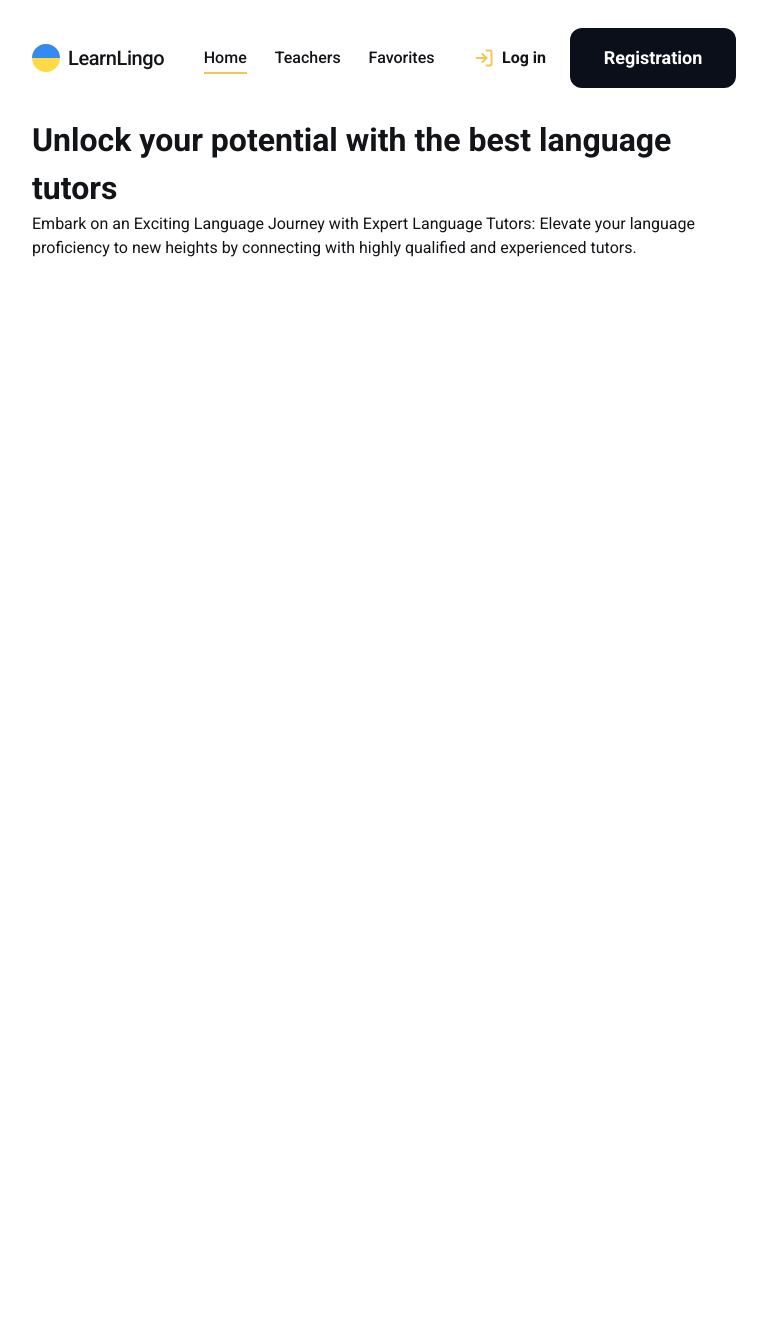
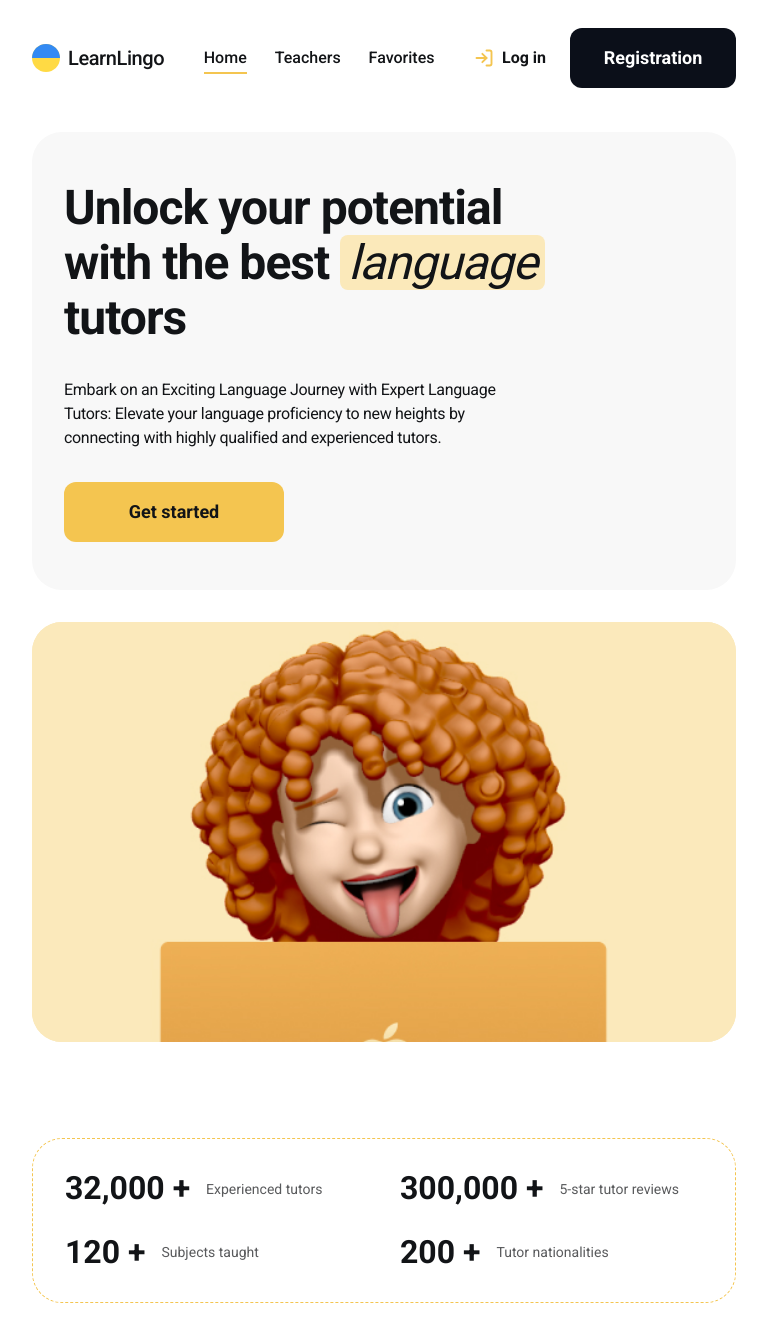
Before and after one commit to Natalia-Skoropad/learn-lingo, a Next.js app: page / in a window 1280 px wide. Shown: the top 1342 px of the page, without its empty margins (256-1023 px from the left). Before the commit the page ends 800 px from the top, so only its background shows below. Built offline with nearby package versions, Linux system fonts and the light colour scheme.

Commit message:
add responsive home hero section, stats block, and seo metadata

```diff
--- a/app/favorites/page.tsx
+++ b/app/favorites/page.tsx
@@ -18,7 +18,7 @@ export const metadata: Metadata = {
     siteName: 'LearnLingo',
     images: [
       {
-        url: '/curly-red-haired-girl-sitting-at-the-computer-and-sticking-out-her tongue.jpg',
+        url: '/curly-red-haired-girl-sitting-at-the-computer-and-sticking-out-her-tongue.jpg',
         width: 1200,
         height: 630,
         alt: '',
@@ -32,7 +32,7 @@ export const metadata: Metadata = {
     title: '',
     description: '',
     images: [
-      '/curly-red-haired-girl-sitting-at-the-computer-and-sticking-out-her tongue.jpg',
+      '/curly-red-haired-girl-sitting-at-the-computer-and-sticking-out-her-tongue.jpg',
     ],
   },
 };
--- a/app/layout.tsx
+++ b/app/layout.tsx
@@ -1,8 +1,8 @@
 import type { Metadata } from 'next';
 import { Roboto } from 'next/font/google';
 
+import Header from '@/components/header/Header/Header';
 import TanStackProvider from '@/providers/TanStackProvider';
-import Header from '@/components/header/Header/Header';
 
 import './globals.css';
 
@@ -22,22 +22,24 @@ const SITE_URL = 'https://learn-lingo.vercel.app';
 export const metadata: Metadata = {
   metadataBase: new URL(SITE_URL),
   title: {
-    default: '',
-    template: '',
+    default: 'LearnLingo',
+    template: '%s | LearnLingo',
   },
-  description: '',
+  description:
+    'LearnLingo helps you find experienced language tutors and improve your language skills with confidence.',
 
   openGraph: {
-    title: '',
-    description: '',
+    title: 'LearnLingo',
+    description:
+      'LearnLingo helps you find experienced language tutors and improve your language skills with confidence.',
     url: SITE_URL,
     siteName: 'LearnLingo',
     images: [
       {
-        url: '/curly-red-haired-girl-sitting-at-the-computer-and-sticking-out-her tongue.jpg',
+        url: '/curly-red-haired-girl-sitting-at-the-computer-and-sticking-out-her-tongue.jpg',
         width: 1200,
         height: 630,
-        alt: '',
+        alt: 'LearnLingo preview image',
       },
     ],
     type: 'website',
@@ -45,10 +47,11 @@ export const metadata: Metadata = {
 
   twitter: {
     card: 'summary_large_image',
-    title: '',
-    description: '',
+    title: 'LearnLingo',
+    description:
+      'LearnLingo helps you find experienced language tutors and improve your language skills with confidence.',
     images: [
-      '/curly-red-haired-girl-sitting-at-the-computer-and-sticking-out-her tongue.jpg',
+      '/curly-red-haired-girl-sitting-at-the-computer-and-sticking-out-her-tongue.jpg',
     ],
   },
 };
--- a/app/page.module.css
+++ b/app/page.module.css
@@ -0,0 +1,157 @@
+.page {
+  padding-top: 8px;
+  padding-bottom: 32px;
+}
+
+.hero {
+  padding-bottom: 24px;
+}
+
+.heroWrapper {
+  display: flex;
+  flex-direction: column;
+  gap: 24px;
+}
+
+.content {
+  padding: 40px 20px;
+  border-radius: 24px;
+  background-color: #f8f8f8;
+}
+
+.title {
+  margin-bottom: 24px;
+
+  font-size: 38px;
+  font-weight: var(--fw-bold);
+  line-height: 1.1;
+  letter-spacing: -0.02em;
+  color: var(--text-main);
+}
+
+.accent {
+  display: inline-block;
+  padding: 0 8px;
+  border-radius: 8px;
+
+  font-style: italic;
+  font-weight: var(--fw-regular);
+  background-color: var(--accent);
+}
+
+.text {
+  max-width: 100%;
+  margin-bottom: 32px;
+
+  font-size: 16px;
+  font-weight: var(--fw-regular);
+  line-height: 1.5;
+  letter-spacing: -0.02em;
+  color: var(--text-main);
+}
+
+.heroButton {
+  width: 100%;
+  max-width: 220px;
+}
+
+.imageBox {
+  position: relative;
+  min-height: 320px;
+  border-radius: 24px;
+  overflow: hidden;
+  background-color: #fbe9ba;
+}
+
+.image {
+  object-fit: cover;
+}
+
+/* Tablet */
+@media only screen and (min-width: 768px) {
+  .page {
+    padding-top: 16px;
+    padding-bottom: 48px;
+  }
+
+  .hero {
+    padding-bottom: 32px;
+  }
+
+  .heroWrapper {
+    gap: 32px;
+  }
+
+  .content {
+    padding: 48px 32px;
+    border-radius: 30px;
+  }
+
+  .title {
+    max-width: 520px;
+    margin-bottom: 32px;
+
+    font-size: 48px;
+    line-height: 1.15;
+  }
+
+  .text {
+    max-width: 471px;
+    margin-bottom: 32px;
+  }
+
+  .heroButton {
+    max-width: 220px;
+  }
+
+  .imageBox {
+    min-height: 420px;
+    border-radius: 30px;
+  }
+}
+
+/* Desktop */
+@media only screen and (min-width: 1440px) {
+  .page {
+    padding-top: 20px;
+    padding-bottom: 32px;
+  }
+
+  .hero {
+    padding-bottom: 24px;
+  }
+
+  .heroWrapper {
+    display: grid;
+    grid-template-columns: minmax(0, 1fr) 568px;
+    gap: 24px;
+    align-items: stretch;
+  }
+
+  .content {
+    padding: 98px 64px;
+    border-radius: 30px;
+  }
+
+  .title {
+    max-width: 548px;
+    margin-bottom: 32px;
+
+    font-size: 56px;
+    line-height: 1.07;
+  }
+
+  .text {
+    max-width: 471px;
+    margin-bottom: 64px;
+  }
+
+  .heroButton {
+    max-width: 267px;
+  }
+
+  .imageBox {
+    min-height: 530px;
+    border-radius: 30px;
+  }
+}
--- a/app/page.tsx
+++ b/app/page.tsx
@@ -1,5 +1,8 @@
 import type { Metadata } from 'next';
 import Image from 'next/image';
+
+import Button from '@/components/common/Button/Button';
+import StatsSection from '@/components/home/StatsSection/StatsSection';
 
 import css from './page.module.css';
 
@@ -9,20 +12,22 @@ const SITE_URL = 'https://learn-lingo.vercel.app';
 
 export const metadata: Metadata = {
   metadataBase: new URL(SITE_URL),
-  title: '',
-  description: '',
+  title: 'LearnLingo | Find the best language tutors',
+  description:
+    'Unlock your potential with the best language tutors. Learn languages with experienced teachers from around the world.',
 
   openGraph: {
-    title: '',
-    description: '',
+    title: 'LearnLingo | Find the best language tutors',
+    description:
+      'Unlock your potential with the best language tutors. Learn languages with experienced teachers from around the world.',
     url: SITE_URL,
     siteName: 'LearnLingo',
     images: [
       {
-        url: '/curly-red-haired-girl-sitting-at-the-computer-and-sticking-out-her tongue.jpg',
+        url: '/curly-red-haired-girl-sitting-at-the-computer-and-sticking-out-her-tongue.jpg',
         width: 1200,
         height: 630,
-        alt: '',
+        alt: 'Curly red-haired girl sitting at the computer and sticking out her tongue',
       },
     ],
     type: 'website',
@@ -30,10 +35,11 @@ export const metadata: Metadata = {
 
   twitter: {
     card: 'summary_large_image',
-    title: '',
-    description: '',
+    title: 'LearnLingo | Find the best language tutors',
+    description:
+      'Unlock your potential with the best language tutors. Learn languages with experienced teachers from around the world.',
     images: [
-      '/curly-red-haired-girl-sitting-at-the-computer-and-sticking-out-her tongue.jpg',
+      '/curly-red-haired-girl-sitting-at-the-computer-and-sticking-out-her-tongue.jpg',
     ],
   },
 };
@@ -43,25 +49,39 @@ export const metadata: Metadata = {
 function Home() {
   return (
     <main className={css.page}>
+      <section className={css.hero} aria-labelledby="home-title">
         <div className="container">
-        <h1 className={css.title}>
-          Unlock your potential with the best language tutors
+          <div className={css.heroWrapper}>
+            <div className={css.content}>
+              <h1 id="home-title" className={css.title}>
+                Unlock your potential with the best{' '}
+                <span className={css.accent}>language</span> tutors
               </h1>
+
               <p className={css.text}>
-          Embark on an Exciting Language Journey with Expert Language Tutors:
-          Elevate your language proficiency to new heights by connecting with
-          highly qualified and experienced tutors.
+                Embark on an Exciting Language Journey with Expert Language
+                Tutors: Elevate your language proficiency to new heights by
+                connecting with highly qualified and experienced tutors.
               </p>
 
-        {/*<Image
-          src="/curly-red-haired-girl-sitting-at-the-computer-and-sticking-out-her tongue.jpg"
+              <Button className={css.heroButton}>Get started</Button>
+            </div>
+
+            <div className={css.imageBox}>
+              <Image
+                src="/curly-red-haired-girl-sitting-at-the-computer-and-sticking-out-her-tongue.jpg"
                 alt="Curly red-haired girl sitting at the computer and sticking out her tongue"
                 fill
                 priority
-          sizes="100vw"
-          className={css.bgImage}
-        />*/}
+                sizes="(min-width: 1440px) 568px, (min-width: 768px) 50vw, 100vw"
+                className={css.image}
+              />
             </div>
+          </div>
+        </div>
+      </section>
+
+      <StatsSection />
     </main>
   );
 }
--- a/app/teachers/page.tsx
+++ b/app/teachers/page.tsx
@@ -18,7 +18,7 @@ export const metadata: Metadata = {
     siteName: 'LearnLingo',
     images: [
       {
-        url: '/curly-red-haired-girl-sitting-at-the-computer-and-sticking-out-her tongue.jpg',
+        url: '/curly-red-haired-girl-sitting-at-the-computer-and-sticking-out-her-tongue.jpg',
         width: 1200,
         height: 630,
         alt: '',
@@ -32,7 +32,7 @@ export const metadata: Metadata = {
     title: '',
     description: '',
     images: [
-      '/curly-red-haired-girl-sitting-at-the-computer-and-sticking-out-her tongue.jpg',
+      '/curly-red-haired-girl-sitting-at-the-computer-and-sticking-out-her-tongue.jpg',
     ],
   },
 };
--- /dev/null
+++ b/components/home/StatsSection/StatsSection.module.css
@@ -0,0 +1,94 @@
+.section {
+  padding-top: 40px;
+  padding-bottom: 40px;
+}
+
+.statsBox {
+  border: 1.5px dashed var(--main);
+  border-radius: 30px;
+  padding: 24px 20px;
+  background-color: transparent;
+}
+
+.statsList {
+  display: grid;
+  grid-template-columns: repeat(2, minmax(0, 1fr));
+  gap: 28px 32px;
+}
+
+.statsItem {
+  display: flex;
+  flex-direction: column;
+  gap: 8px;
+}
+
+.value {
+  font-size: 28px;
+  font-weight: var(--fw-bold);
+  line-height: 1.14;
+  color: var(--text-main);
+}
+
+.label {
+  max-width: 160px;
+  font-size: 14px;
+  font-weight: var(--fw-regular);
+  line-height: 1.29;
+  color: rgba(18, 20, 23, 0.7);
+}
+
+@media only screen and (min-width: 768px) {
+  .section {
+    padding-top: 64px;
+    padding-bottom: 64px;
+  }
+
+  .statsBox {
+    padding: 32px;
+    border-radius: 30px;
+  }
+
+  .statsItem {
+    flex-direction: row;
+    align-items: center;
+    gap: 16px;
+  }
+
+  .value {
+    font-size: 32px;
+    line-height: 1.12;
+    flex-shrink: 0;
+  }
+
+  .label {
+    max-width: 120px;
+    font-size: 14px;
+    line-height: 1.29;
+  }
+}
+
+@media only screen and (min-width: 1440px) {
+  .statsBox {
+    padding: 40px 48px;
+  }
+
+  .statsList {
+    display: grid;
+    grid-template-columns: repeat(4, 1fr);
+    gap: 16px;
+    align-items: center;
+  }
+
+  .statsItem {
+    justify-content: center;
+  }
+
+  .value {
+    font-size: 36px;
+    line-height: 1.06;
+  }
+
+  .label {
+    max-width: 100px;
+  }
+}
--- /dev/null
+++ b/components/home/StatsSection/StatsSection.tsx
@@ -0,0 +1,39 @@
+'use client';
+
+import css from './StatsSection.module.css';
+
+//===============================================================
+
+const stats = [
+  { value: '32,000 +', label: 'Experienced tutors' },
+  { value: '300,000 +', label: '5-star tutor reviews' },
+  { value: '120 +', label: 'Subjects taught' },
+  { value: '200 +', label: 'Tutor nationalities' },
+];
+
+//===============================================================
+
+function StatsSection() {
+  return (
+    <section className={css.section} aria-labelledby="stats-title">
+      <div className="container">
+        <h2 id="stats-title" className="visually-hidden">
+          Platform statistics
+        </h2>
+
+        <div className={css.statsBox}>
+          <ul className={css.statsList}>
+            {stats.map(({ value, label }) => (
+              <li key={label} className={css.statsItem}>
+                <span className={css.value}>{value}</span>
+                <span className={css.label}>{label}</span>
+              </li>
+            ))}
+          </ul>
+        </div>
+      </div>
+    </section>
+  );
+}
+
+export default StatsSection;
--- a/styles/container.css
+++ b/styles/container.css
@@ -1,25 +1,20 @@
-/* Styles for Mobile devices */
 .container {
-  min-width: 335px;
+  width: 100%;
   max-width: 375px;
   padding: 0 20px;
   margin: 0 auto;
 }
 
-/* Styles for Tablet devices */
 @media only screen and (min-width: 768px) {
   .container {
-    min-width: 704px;
     max-width: 768px;
     padding: 0 32px;
   }
 }
 
-/* Styles for Desktop devices */
 @media only screen and (min-width: 1440px) {
   .container {
     max-width: 1440px;
-    min-width: 1312px;
     padding: 0 64px;
   }
 }
```
Also changed, not shown: components/home/Stats/Stats.module.css (deleted), components/home/Stats/Stats.tsx (deleted), public/curly-red-haired-girl-sitting-at-the-computer-and-sticking-out-her-tongue.jpg (renamed from public/curly-red-haired-girl-sitting-at-the-computer-and-sticking-out-her tongue.jpg). Lines whose indentation alone changed are shown as unchanged.
